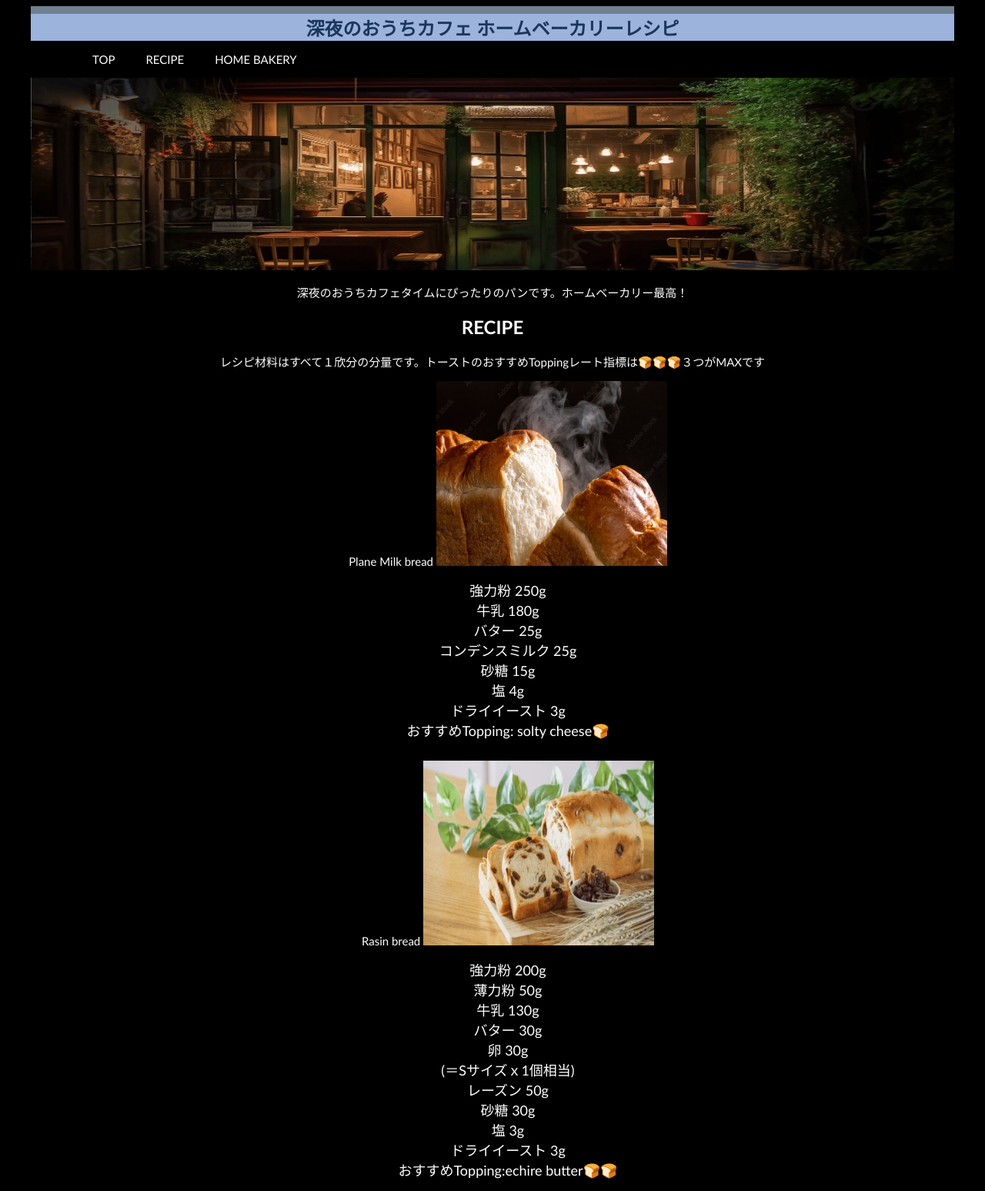
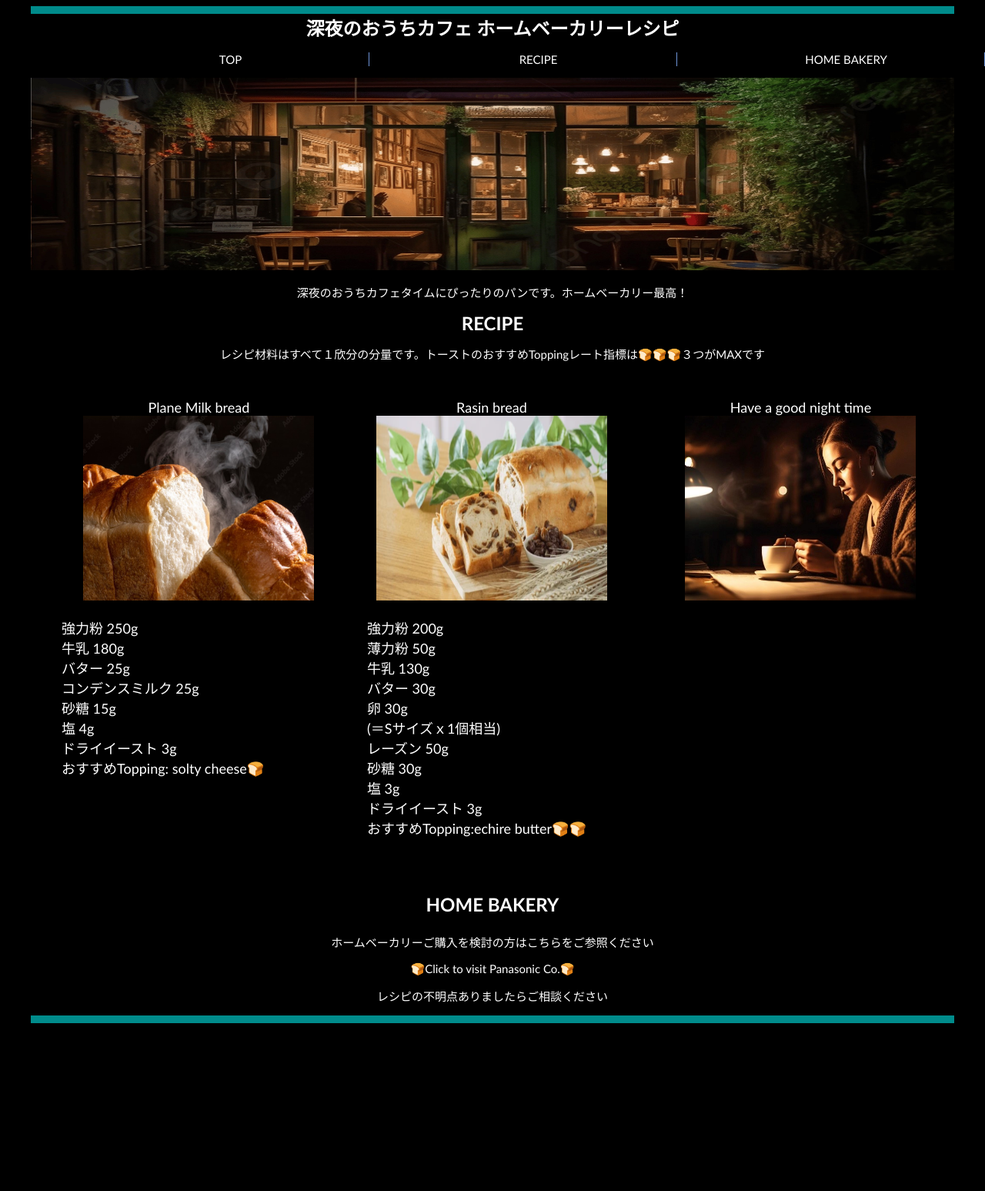
Before and after one commit to YuriFukuda/YuriFukuda.fnd29, a plain HTML site: page index.html in a window 1280 px wide. Shown: the top 1547 px of the page at 77% size. After the commit the page ends 1337 px from the top, so only its background shows below. Drawn offline with Linux system fonts and the light colour scheme.

Commit message:
Update recipe.css

```diff
--- a/recipe.css
+++ b/recipe.css
@@ -2,12 +2,16 @@
 
 
 body {
-  background-color: black;
+  background-color:black;
   color: white;
   font-family:'Trebuchet MS', 'Lucida Sans Unicode', 'Lucida Grande', 'Lucida Sans', Arial, sans-serif;
   font-size: 15px;
   text-align: center;
 
+}
+
+div {
+  text-align: center;
 }
 
 a {
@@ -23,11 +27,12 @@ button{
 h1 {
   margin: 0 auto;
   text-align: center;
+  width: 1200px;
   font-size: 24px;
   font-weight: bold;
-  border-top: 10px solid slategray;
-  color:#1B365C;
-  background-color: #9CB3DB;
+  border-top: 10px solid darkcyan;
+  color:white;
+  background-color:black;
   width: 100%;
 }
 
@@ -38,12 +43,13 @@ h1 {
 }
 
 .header ul{
+  width: 1200px;
   display: flex;
   text-align: center;
 }
 
-.header ul li{
-  width: 200px;
+.header ul ol{
+  width: 1200px;
   text-align: center;
   border-right: 1px solid #6e95d8;
 }
@@ -58,14 +64,26 @@ h1 {
 }
 
 h2 {
-  margin: 10 auto;
+  margin: 0 auto;
   text-align: center;
   font-size: 24px;
   font-weight: bold;
-  width: 100%;
+  width: 1200px;
 }
 
-.contents_recipe .contents_eachrecipe{
+.contents_eachrecipe_name{
+  margin: 0 auto;
+  width: 1200px;
+  font-size: 18px;
+  text-align: center;
+  padding: 15px 20px 12px;
+  margin-bottom: 20 px;
+  display: flex;
+  justify-content: space-between;
+
+}
+
+.contents_eachrecipe_img ol{
   margin: 0 auto;
   width: 1200px;
   padding: 15px 20px 12px;
@@ -75,16 +93,14 @@ h2 {
 }
 
 .contents_eachrecipe{
+  margin: 0 auto;
   width: 1200px;
+  padding: 15px 20px 12px;
+  display: flex;
+  justify-content: space-between;
+
 }
 
-.contents_eachrecipe_name .contents_eachrecipe_text{
-  margin: 0 auto;
-  margin-bottom: 20 px;
-  font-size: 18px;
-  text-align: center;
-  padding: 15px 20px 12px;
-}
 .contents_eachrecipe_text{
   text-align: left;
 }
@@ -98,9 +114,10 @@ h3 {
 }
 
 .footer{
-  color:#1B365C;
+  color:white;
   width: 1200px;
-  background-color: #9CB3DB;
+  background-color: black;
   margin: 0 auto;
   text-align: center;
+  border-bottom: 10px solid darkcyan;
 }
```
